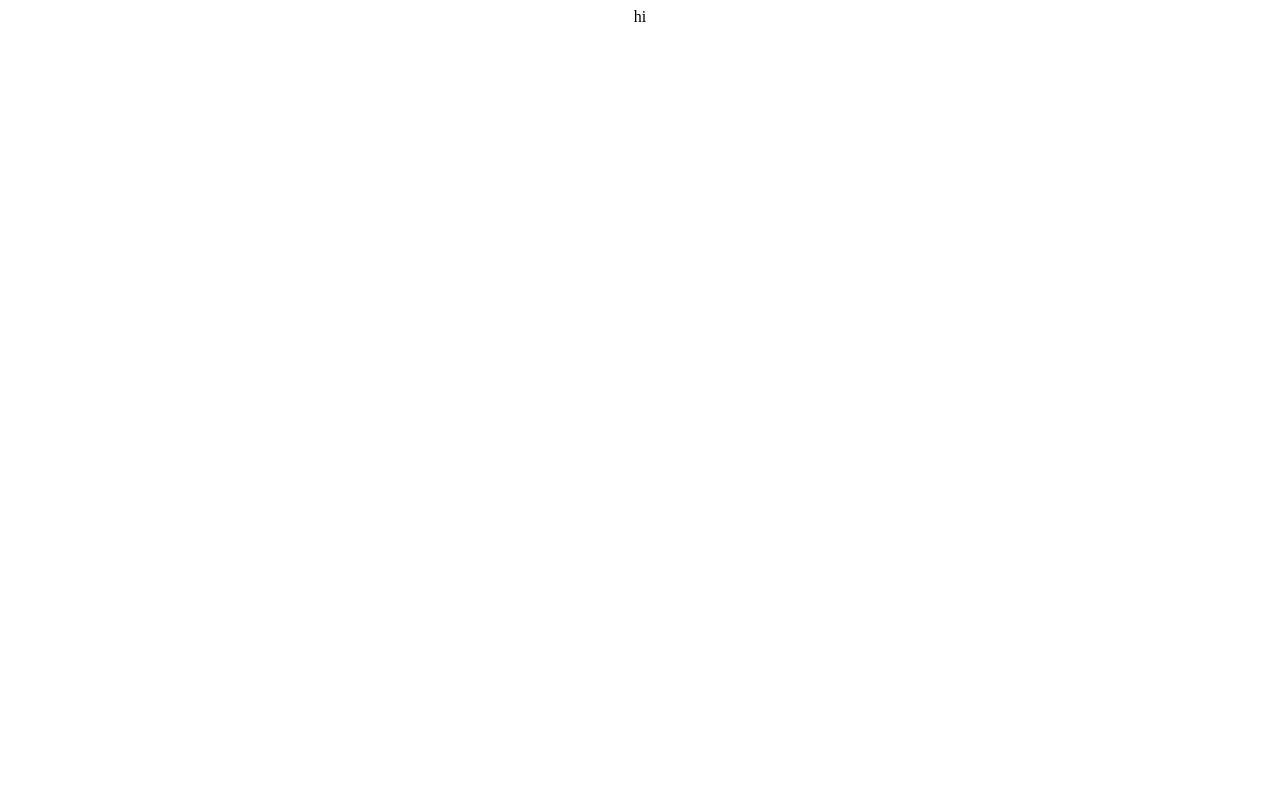
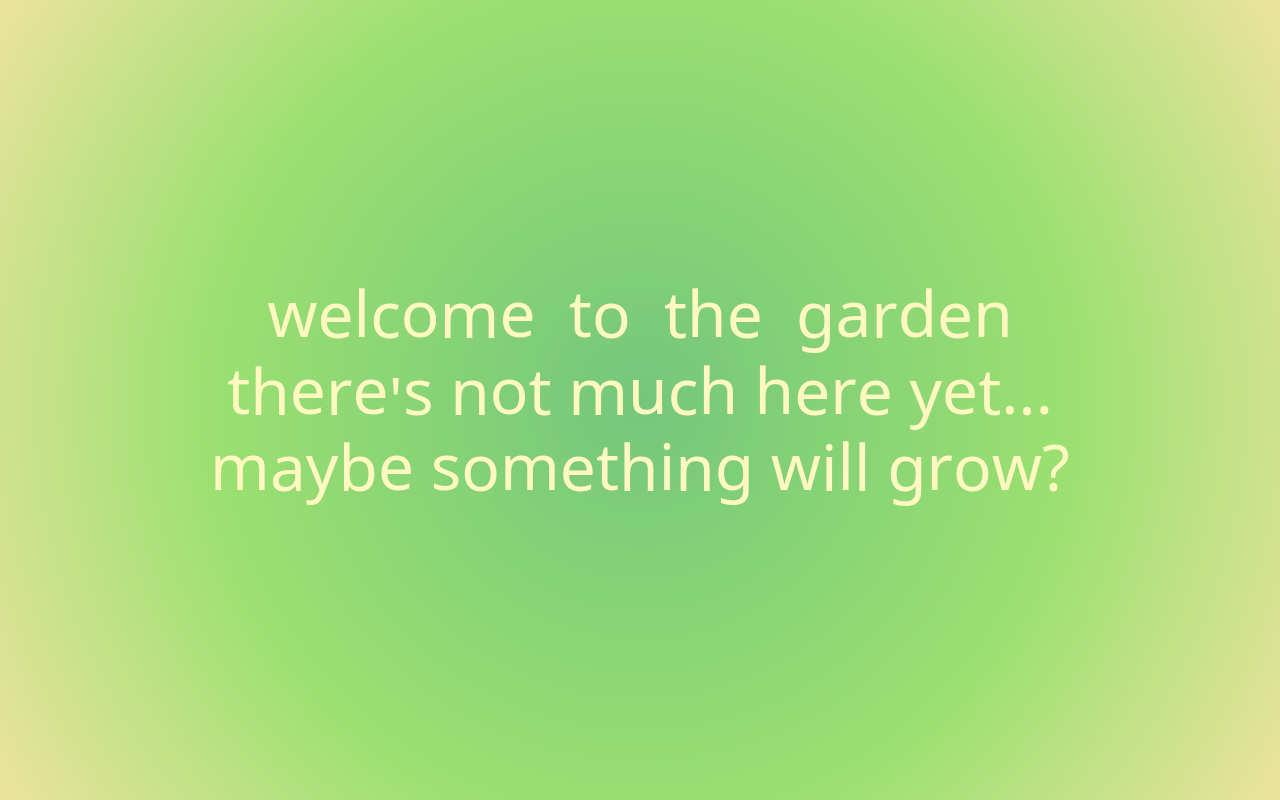
Before and after one commit to Zeozen/Zeozen.github.io, a plain HTML site: page index.html in a window 1280 px wide. Drawn offline with Linux system fonts and the light colour scheme; a web font is replaced by a local one.

Commit message:
wow gradient

```diff
--- a/index.html
+++ b/index.html
@@ -1 +1,89 @@
-<center>hi</center>
+<head>
+	<link rel="preconnect" href="https://fonts.googleapis.com">
+	<link rel="preconnect" href="https://fonts.gstatic.com" crossorigin>
+	<link href="https://fonts.googleapis.com/css2?family=Jacquard+12&display=swap" rel="stylesheet">
+	</head>
+
+	<body>
+	<main class="main_text">
+	  <!-- wrap each letter in a span for the wave -->
+	  <span>w</span><span>e</span><span>l</span><span>c</span><span>o</span><span>m</span><span>e</span>
+	  <span> </span>
+	  <span>t</span><span>o</span>
+	  <span> </span>
+	  <span>t</span><span>h</span><span>e</span>
+	  <span> </span>
+	  <span>g</span><span>a</span><span>r</span><span>d</span><span>e</span><span>n</span>
+	  <br>
+	  <span>t</span><span>h</span><span>e</span><span>r</span><span>e</span>'<span>s</span>
+	  <span> </span><span>n</span><span>o</span><span>t</span>
+	  <span> </span><span>m</span><span>u</span><span>c</span><span>h</span>
+	  <span> </span><span>h</span><span>e</span><span>r</span><span>e</span>
+	  <span> </span><span>y</span><span>e</span><span>t</span><span>.</span><span>.</span><span>.</span>
+	  <br>
+	  <span>m</span><span>a</span><span>y</span><span>b</span><span>e</span>
+	  <span> </span><span>s</span><span>o</span><span>m</span><span>e</span><span>t</span><span>h</span><span>i</span><span>n</span><span>g</span>
+	  <span> </span><span>w</span><span>i</span><span>l</span><span>l</span>
+	  <span> </span><span>g</span><span>r</span><span>o</span><span>w</span><span>?</span>
+	</main>
+	</body>
+
+	<style>
+	body {
+	  margin: 0;
+	  height: 100vh;
+	  display: grid;
+	  place-items: center;
+	  text-align: center;
+
+	  background: radial-gradient(circle, #71bd75 0%, #94d966 57%, #e8e09b 100%);
+	  background-size: cover;
+	  position: relative;
+	  overflow: hidden;
+	}
+
+	body::before {
+	  content: "";
+	  position: fixed;
+	  top: 0; left: 0; right: 0; bottom: 0;
+	  background: radial-gradient(circle, #78cd82 0%, #a0e678 57%, #f0e6a0 100%);
+	  z-index: -1;
+	  animation: fade 8s infinite alternate;
+	  opacity: 0;
+	}
+
+	@keyframes fade {
+	  0%   { opacity: 0; }
+	  50%  { opacity: 1; }
+	  100% { opacity: 0; }
+	}
+
+	.main_text {
+		font-family: "Jacquard 12", system-ui;
+		font-weight: 400;
+		font-style: normal;
+		color: #fff8c0;
+
+	  font-size: 4rem; /* doubled size */
+	  line-height: 1.2em;
+	}
+
+	.main_text span {
+	  display: inline-block;
+	  animation: wave 2s infinite ease-in-out;
+	}
+
+	.main_text span:nth-child(odd) { animation-delay: 0s; }
+	.main_text span:nth-child(even) { animation-delay: 0.25s; }
+
+	@keyframes wave {
+	  0%, 100% { transform: translateY(0px); }
+	  50%       { transform: translateY(-10px); } /* bigger wave for larger text */
+	}
+
+	/* Apply custom selection colors */
+::selection {
+  background: rgba(255, 255, 200, 0.5); /* soft yellow highlight */
+  color: #1e3f27; /* dark green text while selected */
+}
+	</style>
```
